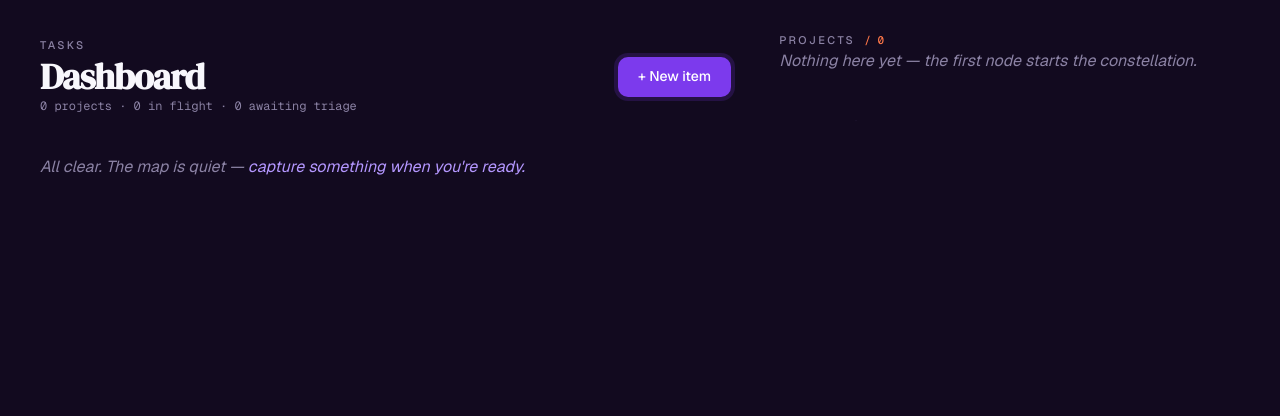
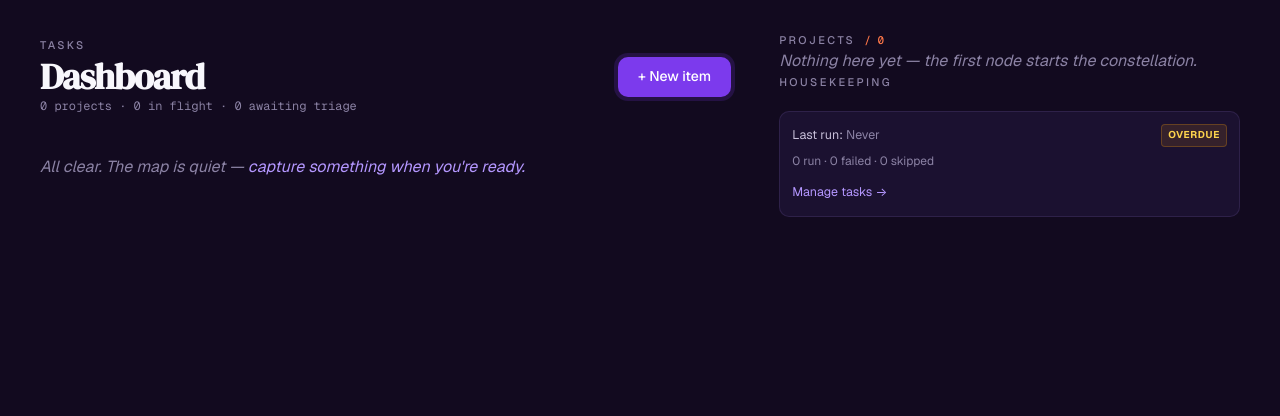
Before and after one commit to theryancoleman/ikeos, a Flask app: page /tasks in a window 1280 px wide. Shown: the part 54-470 px from the top of the page. Run offline with Flask 3, Linux system fonts and the light colour scheme.

Commit message:
feat: add housekeeping heartbeat widget to dashboard
Co-Authored-By: Claude Sonnet 4.6 <noreply@anthropic.com>

```diff
--- a/app/routes/browse.py
+++ b/app/routes/browse.py
@@ -2,7 +2,7 @@ from flask import Blueprint, render_template, request, redirect, url_for, flash,
 from app.services.vault import (
     get_projects_with_meta, read_entries, read_entry,
     update_entry_status, write_project_meta,
-    get_vault_graph,
+    get_vault_graph, read_housekeeping_heartbeat,
 )
 from app.services.umbrella import get_components
 from app.services.skills import get_skills_by_category
@@ -32,12 +32,20 @@ def tasks():
     in_flight = [e for e in all_entries if e.get("status") == "in-progress"]
     needs_triage = [e for e in all_entries if e.get("status") == "new"]
 
+    from app.routes.housekeeping import _age_str, _widget_status
+    heartbeat = read_housekeeping_heartbeat("claude-config")
+    hk_age = _age_str(heartbeat.get("last_run"))
+    hk_status = _widget_status(heartbeat)
+
     return render_template(
         "dashboard.html",
         projects=projects,
         project_stats=project_stats,
         in_flight=in_flight,
         needs_triage=needs_triage,
+        housekeeping_heartbeat=heartbeat,
+        hk_age=hk_age,
+        hk_status=hk_status,
     )
 
 
--- a/app/templates/dashboard.html
+++ b/app/templates/dashboard.html
@@ -90,6 +90,23 @@
         <p class="empty">Nothing here yet — the first node starts the constellation.</p>
       {% endif %}
     </section>
+
+    <!-- ── Housekeeping heartbeat ── -->
+    <section>
+      <div class="ike-eyebrow">Housekeeping</div>
+      <div class="hk-widget">
+        <div class="hk-widget-row">
+          <span class="hk-widget-label">Last run: <span class="hk-widget-age">{{ hk_age }}</span></span>
+          <span class="hk-widget-status hk-widget-status--{{ hk_status }}">{{ hk_status }}</span>
+        </div>
+        <div class="hk-widget-summary">
+          {{ housekeeping_heartbeat.tasks_run }} run ·
+          {{ housekeeping_heartbeat.tasks_failed }} failed ·
+          {{ housekeeping_heartbeat.tasks_skipped }} skipped
+        </div>
+        <a href="{{ url_for('housekeeping.index') }}" class="hk-widget-link">Manage tasks →</a>
+      </div>
+    </section>
   </div>
 
 </div>
```
